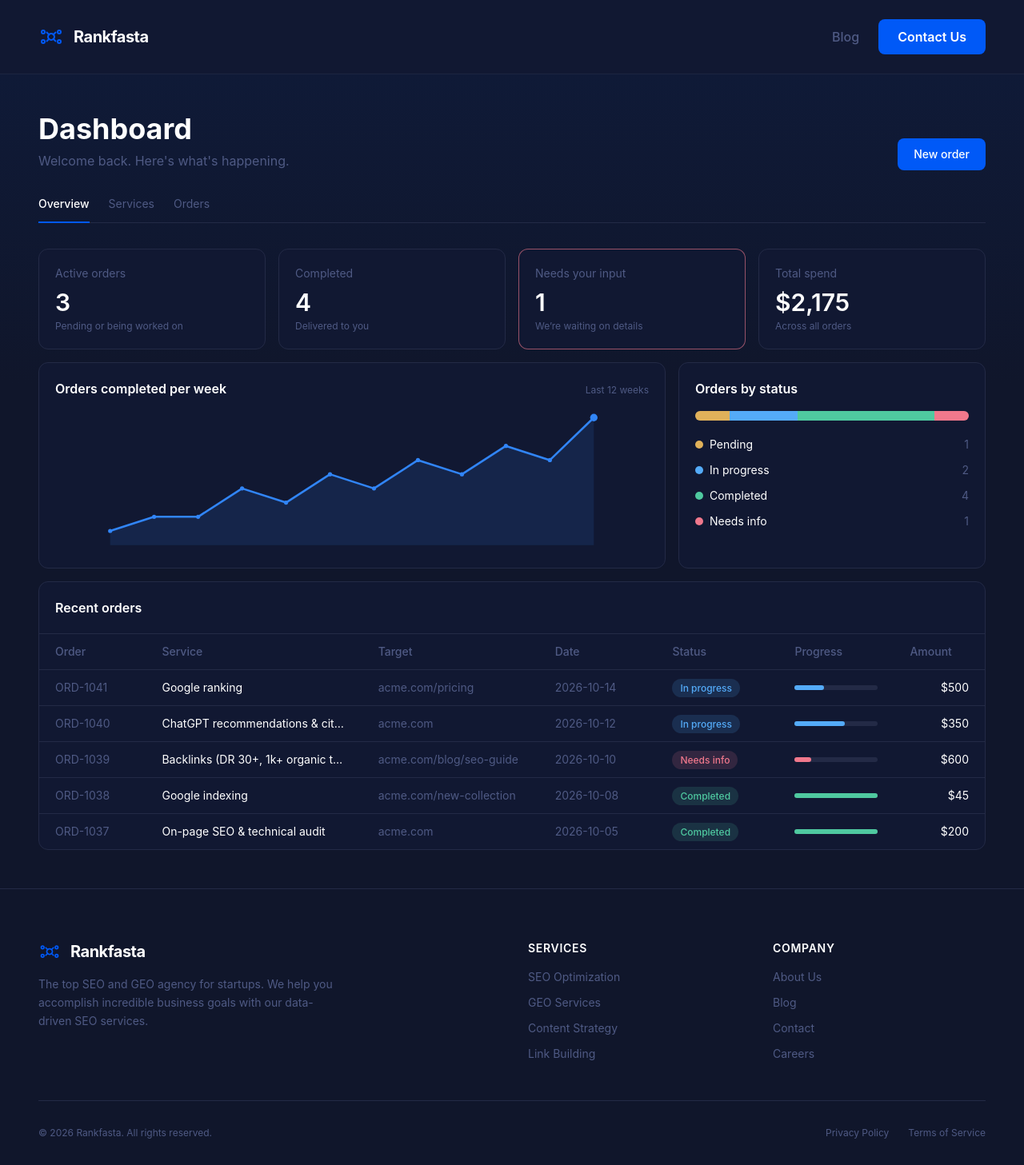
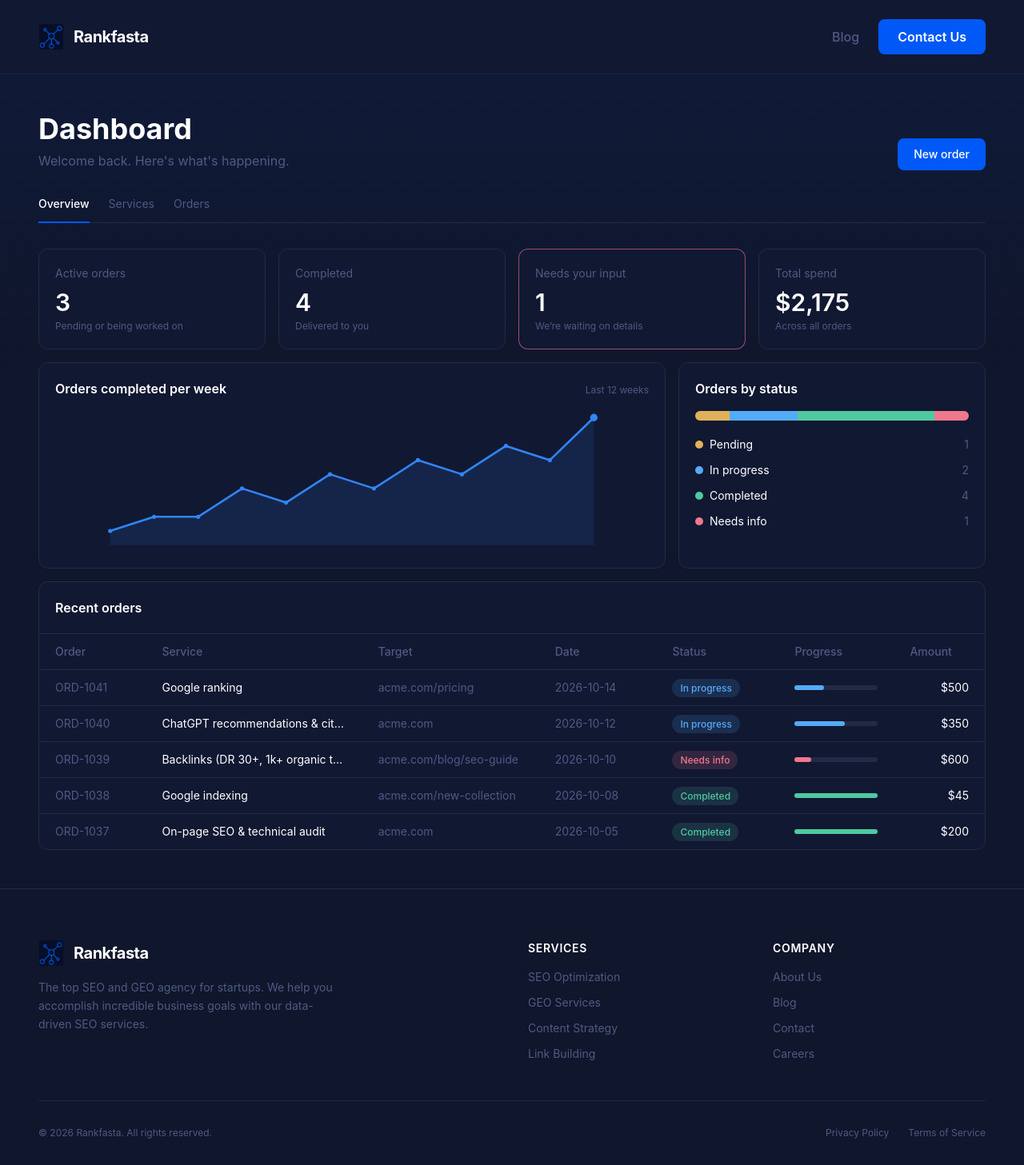
Before and after one commit to Gaurav775-Git/Dashboard, a React (Vite) app in the folder client/: page / in a window 1280 px wide. Shown: the whole page at 80% size. Built offline with nearby package versions, Linux system fonts and the light colour scheme.

Commit message:
Logo update and alingment fix

```diff
--- a/client/src/components/Footer.jsx
+++ b/client/src/components/Footer.jsx
@@ -1,4 +1,5 @@
 import React from 'react';
+import logo from '../assets/Rankfasta-logo.jpg';
 
 const Footer = () => {
   return (
@@ -8,18 +9,11 @@ const Footer = () => {
         {/* Brand Column */}
         <div className="md:col-span-2">
           <div className="flex items-center gap-3 mb-4">
-            {/* Same Logo SVG */}
-            <svg width="28" height="28" viewBox="0 0 32 32" fill="none" xmlns="http://www.w3.org/2000/svg">
-              <circle cx="16" cy="16" r="4" stroke="#0059F7" strokeWidth="2"/>
-              <circle cx="6" cy="10" r="2" stroke="#0059F7" strokeWidth="2"/>
-              <circle cx="26" cy="10" r="2" stroke="#0059F7" strokeWidth="2"/>
-              <circle cx="6" cy="22" r="2" stroke="#0059F7" strokeWidth="2"/>
-              <circle cx="26" cy="22" r="2" stroke="#0059F7" strokeWidth="2"/>
-              <path d="M10 10L14 14" stroke="#0059F7" strokeWidth="2"/>
-              <path d="M22 10L18 14" stroke="#0059F7" strokeWidth="2"/>
-              <path d="M10 22L14 18" stroke="#0059F7" strokeWidth="2"/>
-              <path d="M22 22L18 18" stroke="#0059F7" strokeWidth="2"/>
-            </svg>
+            <img
+              src={logo}
+              alt="Rankfasta logo"
+              className="h-8 w-8 rounded object-contain"
+            />
             <span className="text-xl font-bold text-white tracking-tight">Rankfasta</span>
           </div>
           <p className="text-sm leading-relaxed max-w-sm">
--- a/client/src/components/Navbar.jsx
+++ b/client/src/components/Navbar.jsx
@@ -1,6 +1,5 @@
 import React from 'react';
-// If you have lucide-react installed, uncomment the line below:
-// import { Menu, X } from 'lucide-react';
+import logo from '../assets/Rankfasta-logo.jpg'
 
 const Navbar = () => {
   const [isOpen, setIsOpen] = React.useState(false);
@@ -9,18 +8,11 @@ const Navbar = () => {
     <nav className="w-full bg-[#111832] text-white py-6 px-6 md:px-12 flex items-center justify-between border-b border-[#1C2540]">
       {/* Logo Section */}
       <div className="flex items-center gap-3">
-        {/* Replace this SVG with your actual Rankfasta logo if needed */}
-        <svg width="32" height="32" viewBox="0 0 32 32" fill="none" xmlns="http://www.w3.org/2000/svg">
-          <circle cx="16" cy="16" r="4" stroke="#0059F7" strokeWidth="2"/>
-          <circle cx="6" cy="10" r="2" stroke="#0059F7" strokeWidth="2"/>
-          <circle cx="26" cy="10" r="2" stroke="#0059F7" strokeWidth="2"/>
-          <circle cx="6" cy="22" r="2" stroke="#0059F7" strokeWidth="2"/>
-          <circle cx="26" cy="22" r="2" stroke="#0059F7" strokeWidth="2"/>
-          <path d="M10 10L14 14" stroke="#0059F7" strokeWidth="2"/>
-          <path d="M22 10L18 14" stroke="#0059F7" strokeWidth="2"/>
-          <path d="M10 22L14 18" stroke="#0059F7" strokeWidth="2"/>
-          <path d="M22 22L18 18" stroke="#0059F7" strokeWidth="2"/>
-        </svg>
+        <img
+          src={logo}
+          alt="Rankfasta logo"
+          className="h-8 w-8 rounded object-contain"
+        />
         <span className="text-xl font-bold tracking-tight">Rankfasta</span>
       </div>
 
```
Also changed, not shown: client/src/assets/Rankfasta-logo.jpg (added).
